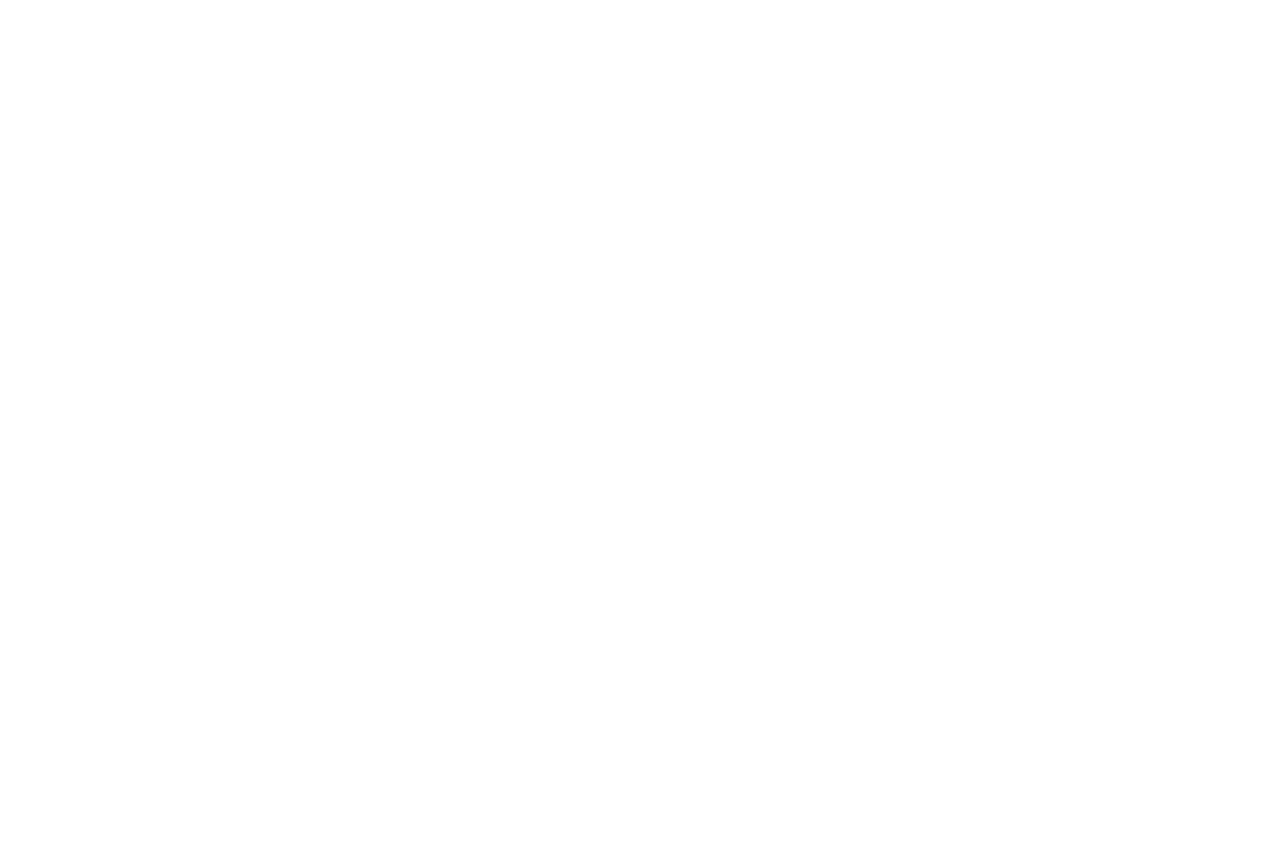
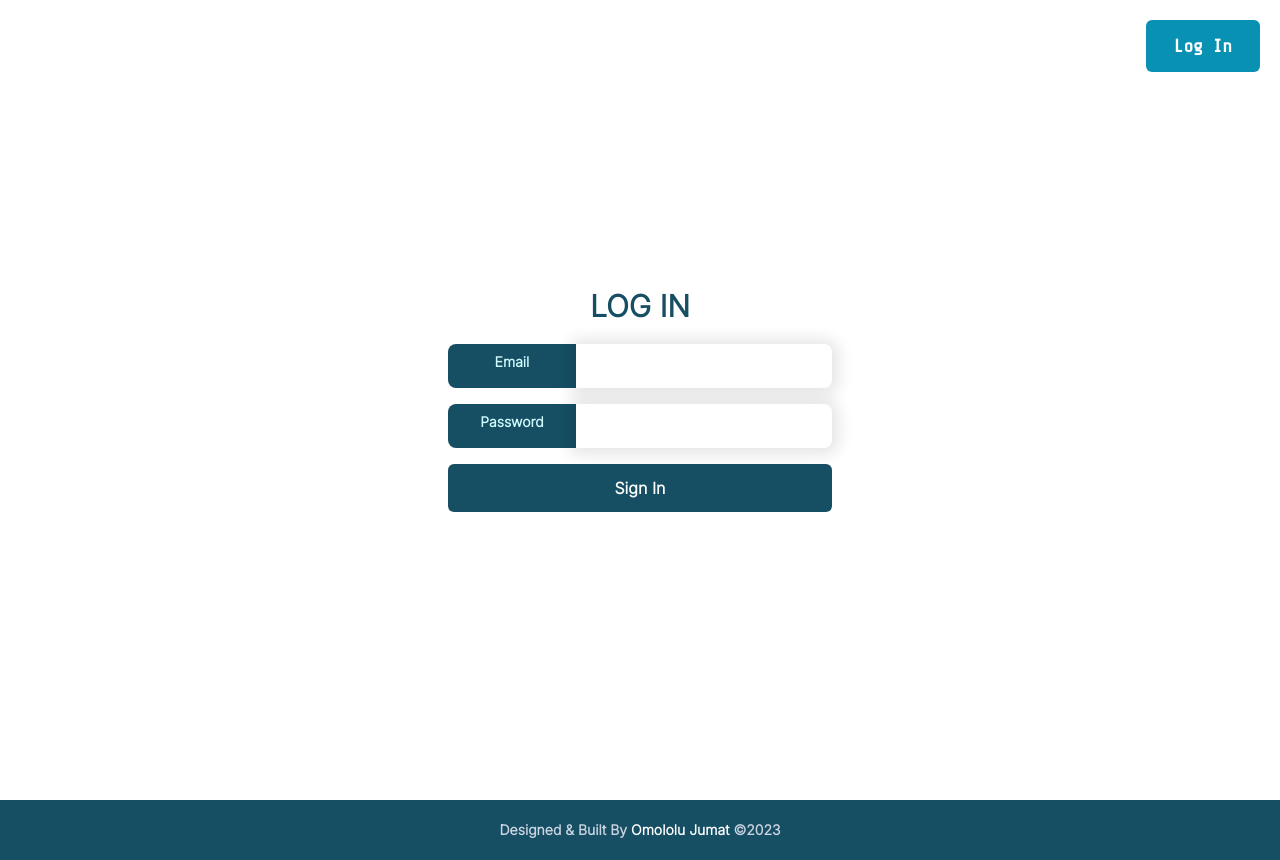
Before and after one commit to Jummate/doctor-patient-portal, a React (Vite) app in the folder client/: page /login in a window 1280 px wide. Before the commit this address had no page. Before the commit the page ends 800 px from the top, so only its background shows below. Built offline with nearby package versions, Linux system fonts and the light colour scheme; a web font is replaced by a local one.

Commit message:
feat: add Login page and its routes

```diff
--- a/client/src/App.jsx
+++ b/client/src/App.jsx
@@ -3,13 +3,13 @@
 import Home from "./pages/home/Home";
 import Header from "./components/header/Header";
 import Footer from "./components/footer/Footer";
-import About from "./pages/about/About";
 import {
   BrowserRouter as Router,
   Routes,
   Route,
   Outlet,
 } from "react-router-dom";
+import LogIn from "./pages/login/LogIn";
 // import "./App.css";
 
 function App() {
@@ -30,8 +30,13 @@
           element={<Layout />}
         >
           <Route
-            path="/"
+            index
             element={<Home />}
+          />
+
+          <Route
+            path="login"
+            element={<LogIn />}
           />
         </Route>
       </Routes>
--- /dev/null
+++ b/client/src/components/input/Input.jsx
@@ -0,0 +1,13 @@
+const Input = ({ type = "text", placeholder, extraStyles, ariaLabel, id }) => {
+  return (
+    <input
+      type={type}
+      id={`${id ? id : null}`}
+      placeholder={placeholder}
+      aria-label={`${ariaLabel ? ariaLabel : null}`}
+      className={`p-3 text-sky-900 ${extraStyles ? extraStyles : ""}`}
+    ></input>
+  );
+};
+
+export default Input;
--- a/client/src/components/menu/Menu.jsx
+++ b/client/src/components/menu/Menu.jsx
@@ -61,12 +61,12 @@
         >
           Contact
         </a>
-        <a
-          href=""
+        <Link
+          to="login"
           className="transition ease-in duration-500 hover:scale-125"
         >
           Log In
-        </a>
+        </Link>
       </div>
     </nav>
   );
--- /dev/null
+++ b/client/src/pages/login/LogIn.jsx
@@ -0,0 +1,45 @@
+import Input from "../../components/input/Input";
+import Button from "../../components/button/Button";
+const LogIn = () => {
+  return (
+    <section className="min-h-screen p-10 flex flex-col justify-center items-center gap-5">
+      <h1 className="text-cyan-900 font-bold text-3xl">LOG IN</h1>
+
+      <form className="flex flex-col gap-4 w-full max-w-96">
+        <div className="flex text-sm">
+          <label
+            htmlFor="email"
+            className="p-2 bg-cyan-900 rounded-s-lg w-4/12 text-cyan-100 font-bold text-center"
+          >
+            Email
+          </label>
+          <Input
+            id="email"
+            extraStyles={"shadow-pref rounded-e-lg w-8/12"}
+          />
+        </div>
+
+        <div className="flex text-sm">
+          <label
+            htmlFor="password"
+            className="p-2 w-4/12 rounded-s-lg bg-cyan-900 text-cyan-100 font-bold text-center"
+          >
+            Password
+          </label>
+          <Input
+            type="password"
+            id="password"
+            extraStyles={"shadow-pref rounded-e-lg w-8/12"}
+          />
+        </div>
+
+        <Button
+          text={"Sign In"}
+          extraStyles={"bg-cyan-900"}
+        />
+      </form>
+    </section>
+  );
+};
+
+export default LogIn;
```
